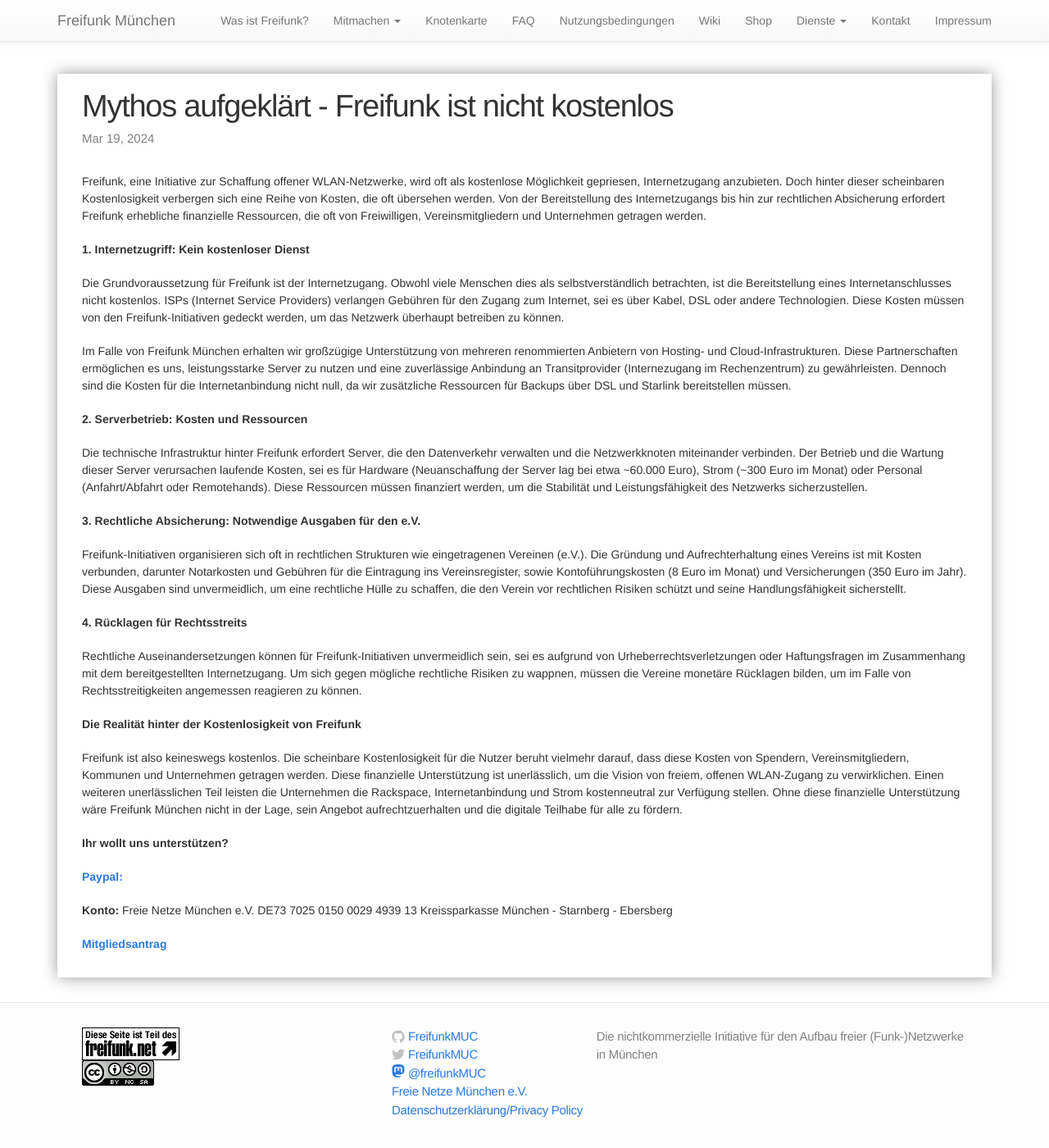
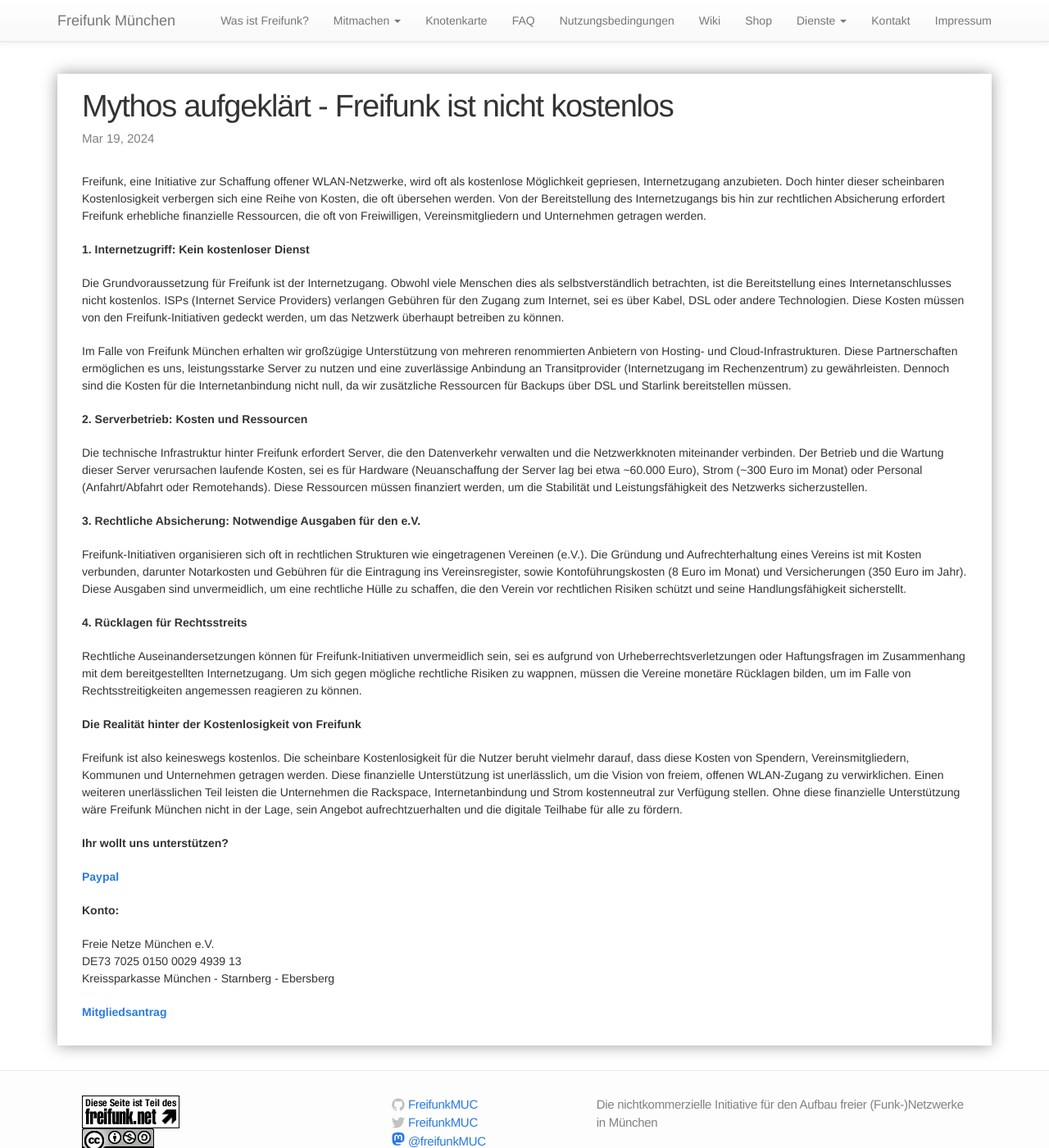
Before and after one commit to freifunkMUC/freifunkmuc.github.io, a Jekyll site: the page built from _posts/2024-03-19-freifunk-kostenlos.markdown, in a window 1280 px wide and 1400 px high. Shown: the whole window at 82% size. Built offline with Jekyll 4.4.1, drawn with Linux system fonts in a browser that asks for light colours.

Commit message:
Update 2024-03-19-freifunk-kostenlos.markdown

```diff
--- a/_posts/2024-03-19-freifunk-kostenlos.markdown
+++ b/_posts/2024-03-19-freifunk-kostenlos.markdown
@@ -11,7 +11,7 @@ Freifunk, eine Initiative zur Schaffung offener WLAN-Netzwerke, wird oft als kos
 
 Die Grundvoraussetzung für Freifunk ist der Internetzugang. Obwohl viele Menschen dies als selbstverständlich betrachten, ist die Bereitstellung eines Internetanschlusses nicht kostenlos. ISPs (Internet Service Providers) verlangen Gebühren für den Zugang zum Internet, sei es über Kabel, DSL oder andere Technologien. Diese Kosten müssen von den Freifunk-Initiativen gedeckt werden, um das Netzwerk überhaupt betreiben zu können.
 
-Im Falle von Freifunk München erhalten wir großzügige Unterstützung von mehreren renommierten Anbietern von Hosting- und Cloud-Infrastrukturen. Diese Partnerschaften ermöglichen es uns, leistungsstarke Server zu nutzen und eine zuverlässige Anbindung an Transitprovider (Internezugang im Rechenzentrum) zu gewährleisten. Dennoch sind die Kosten für die Internetanbindung nicht null, da wir zusätzliche Ressourcen für Backups über DSL und Starlink bereitstellen müssen.
+Im Falle von Freifunk München erhalten wir großzügige Unterstützung von mehreren renommierten Anbietern von Hosting- und Cloud-Infrastrukturen. Diese Partnerschaften ermöglichen es uns, leistungsstarke Server zu nutzen und eine zuverlässige Anbindung an Transitprovider (Internetzugang im Rechenzentrum) zu gewährleisten. Dennoch sind die Kosten für die Internetanbindung nicht null, da wir zusätzliche Ressourcen für Backups über DSL und Starlink bereitstellen müssen.
 
 **2. Serverbetrieb: Kosten und Ressourcen**
 
@@ -31,11 +31,12 @@ Freifunk ist also keineswegs kostenlos. Die scheinbare Kostenlosigkeit für die
 
 **Ihr wollt uns unterstützen?**
 
-[**Paypal:**](https://paypal.me/spenden)
+[**Paypal**](https://paypal.me/spenden)
 
 **Konto:**
-Freie Netze München e.V.
-DE73 7025 0150 0029 4939 13
-Kreissparkasse München - Starnberg - Ebersberg
+
+Freie Netze München e.V.<br />
+DE73 7025 0150 0029 4939 13<br />
+Kreissparkasse München - Starnberg - Ebersberg<br />
 
 [**Mitgliedsantrag**](https://ffmuc.net/wiki/doku.php?id=ev:start)
```
